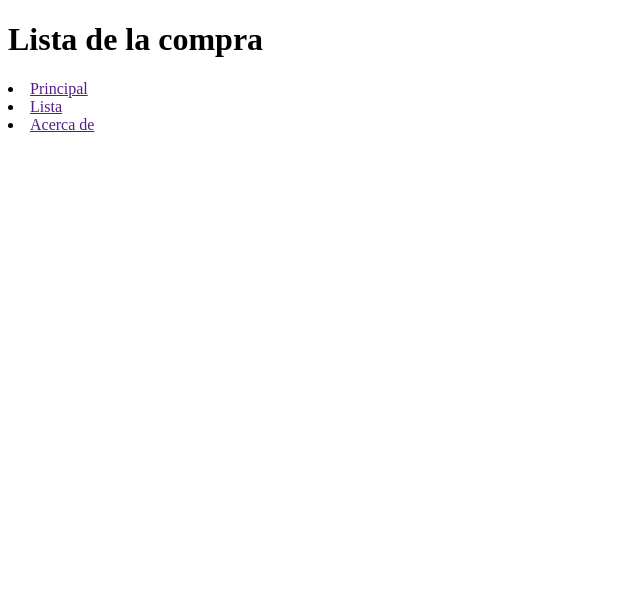
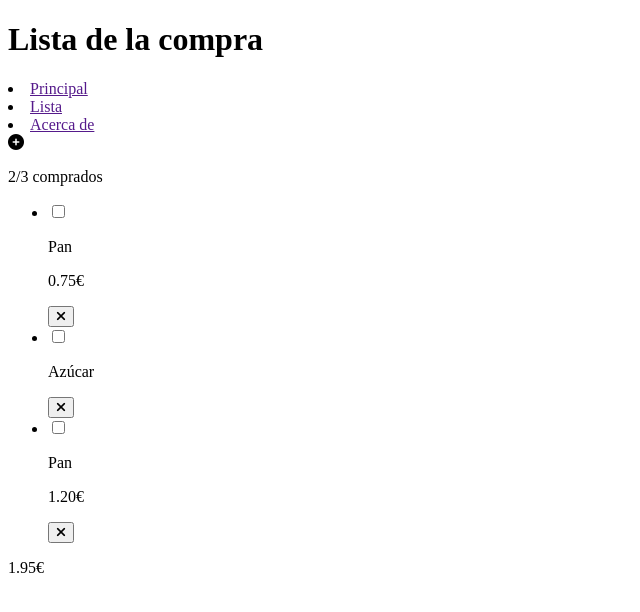
Before and after one commit to DavidPegueroles/w1ch4-david-pegueroles, a plain HTML site: page index.html in a window 1280 px wide. Shown: the whole page, without its empty margins (0-640 px from the left). Drawn offline with Linux system fonts and the light colour scheme.

Commit message:
Added main elements

```diff
--- a/index.html
+++ b/index.html
@@ -3,12 +3,20 @@
   <head>
     <meta charset="UTF-8" />
     <meta name="viewport" content="width=device-width, initial-scale=1.0" />
+
     <link rel="stylesheet" href="styles.css" />
     <link rel="shortcut icon" href="favicon.png" type="image/x-icon" />
+
+    <script
+      src="https://kit.fontawesome.com/3b5009fe3d.js"
+      crossorigin="anonymous"
+    ></script>
+
     <title>Lista de la compra</title>
   </head>
+
   <body>
-    <header>
+    <header class="header">
       <h1 class="title">Lista de la compra</h1>
       <nav class="menu">
         <li><a href="">Principal</a></li>
@@ -16,5 +24,62 @@
         <li><a href="">Acerca de</a></li>
       </nav>
     </header>
+
+    <main>
+      <section>
+        <i class="fas fa-plus-circle"></i>
+        <p>2/3 comprados</p>
+      </section>
+
+      <section>
+        <ul>
+          <li>
+            <div>
+              <input type="checkbox" name="" id="" />
+              <p>Pan</p>
+            </div>
+
+            <div>
+              <p>0.75€</p>
+              <button>
+                <i class="fas fa-times"></i>
+              </button>
+            </div>
+          </li>
+
+          <li>
+            <div>
+              <input type="checkbox" name="" id="" />
+              <p>Azúcar</p>
+            </div>
+
+            <div>
+              <p></p>
+              <button>
+                <i class="fas fa-times"></i>
+              </button>
+            </div>
+          </li>
+
+          <li>
+            <div>
+              <input type="checkbox" name="" id="" />
+              <p>Pan</p>
+            </div>
+
+            <div>
+              <p>1.20€</p>
+              <button>
+                <i class="fas fa-times"></i>
+              </button>
+            </div>
+          </li>
+        </ul>
+      </section>
+
+      <section>
+        <p>1.95€</p>
+      </section>
+    </main>
   </body>
 </html>
```
